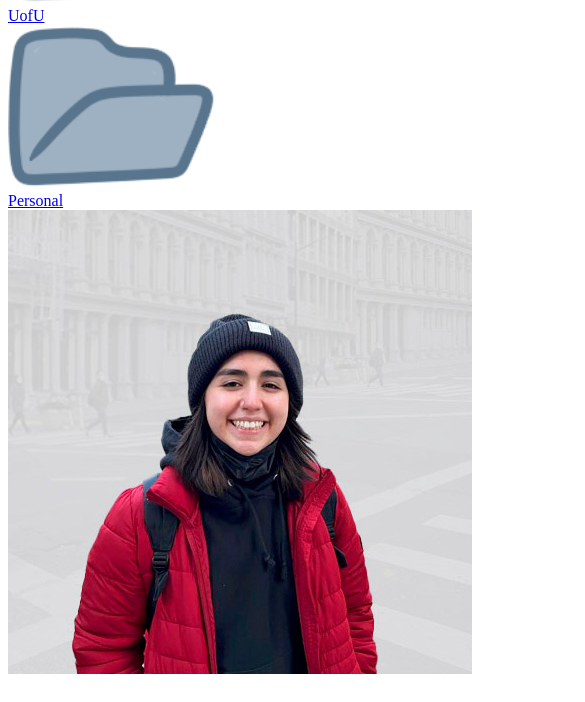
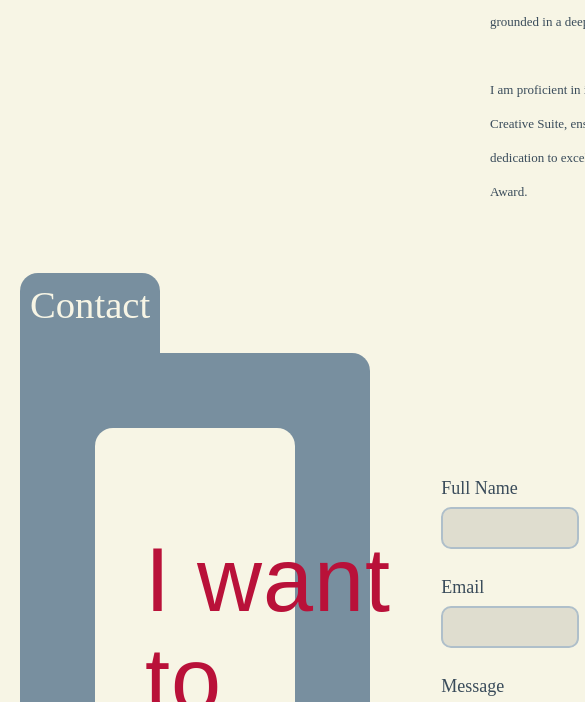
Before and after one commit to samanthargarcia/samanthargarcia.github.io, a plain HTML site: page index.html in a window 390 px wide. Shown: the part 630-1332 px from the top of the page, 585 px wide, since content can reach past the window. Drawn offline with Linux system fonts and the light colour scheme.

Commit message:
Responsive elements again?

```diff
--- a/index.html
+++ b/index.html
@@ -1,7 +1,7 @@
 <!DOCTYPE html>
 <html lang="en">
 <head>
-    <meta name="viewport" content="width=device-width, initial-scale=1.0">
+    <link rel="stylesheet" href="style.css">
     <meta charset="UTF-8">
     <title>Web Portfolio</title>
 </head>
@@ -12,7 +12,6 @@
     <h3>PORTFOLIO</h3>
 </header>
     <!--        navigation -->
-    <main>
     <nav>
         <a class="nav-active" href="index.html">
             <div class="nav-icon">
@@ -47,6 +46,7 @@
             </div>
         </a>
     </nav>
+    <main>
         <!--Article-->
 
         <div class="grid-container-index">
```
Lines whose indentation alone changed are shown as unchanged.
